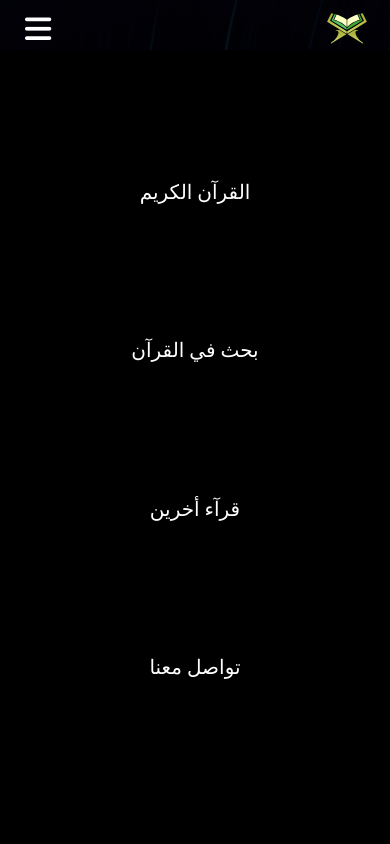
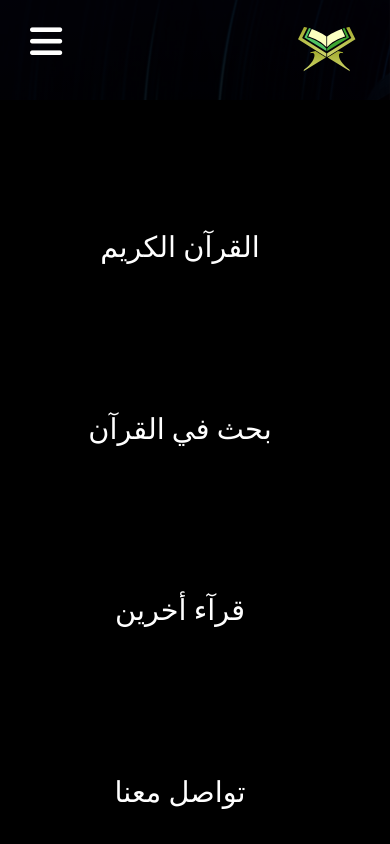
Before and after one commit to motazabdou/Quranbay, a plain HTML site: page ayyoub.html in a window 390 px wide. Both pictures are taken after a click on the label 38 px from the left and 30 px from the top of the page. Drawn offline with Linux system fonts and the light colour scheme; no server answers; a small style sheet from the web is missing; a web font is replaced by a local one.

Commit message:
Update style.css

```diff
--- a/assets/css/style.css
+++ b/assets/css/style.css
@@ -507,7 +507,12 @@ nav {
 @media (max-width: 858px){
   .checkbtn {
     display: block;
-      margin-top: 5px;
+    margin-top: 20px;
+    margin-left: 30px;
+  }
+
+  nav {
+    height: 100px;
   }
 
   nav ul {
@@ -515,25 +520,39 @@ nav {
     width: 100%;
     height: 100vh;
     background: rgba(0, 0, 0, 1);
-      top: 50px;
+    top: 100px;
     left: -100%;
     text-align: center;
     margin-left: 0;
     z-index: 100;
     transition: all 0.5s;
+    display: flex;
+    flex-direction: column;
+    justify-content: space-evenly;
   }
 
   nav ul li {
-      display: block;
-      margin: 15vh 0;
-      line-height: 30px;
+    display: inline-block;
+    margin-right: 30px;
   }
 
   nav ul li a {
-      font-size: 20px;
+    font-size: 1.8rem;
   }
 
-    #check:checked ~ ul {
+  nav>label>a>img {
+    float: right;
+    width: 65px;
+    margin-right: 30px;
+    margin-top: 15px;
+  }
+
+  #check:checked~ul {
     left: 0;
   }
+
+  .fa-bars:before {
+    content: "\f0c9";
+    font-size: 2.3rem;
   }
+}
```
Lines whose indentation alone changed are shown as unchanged.
